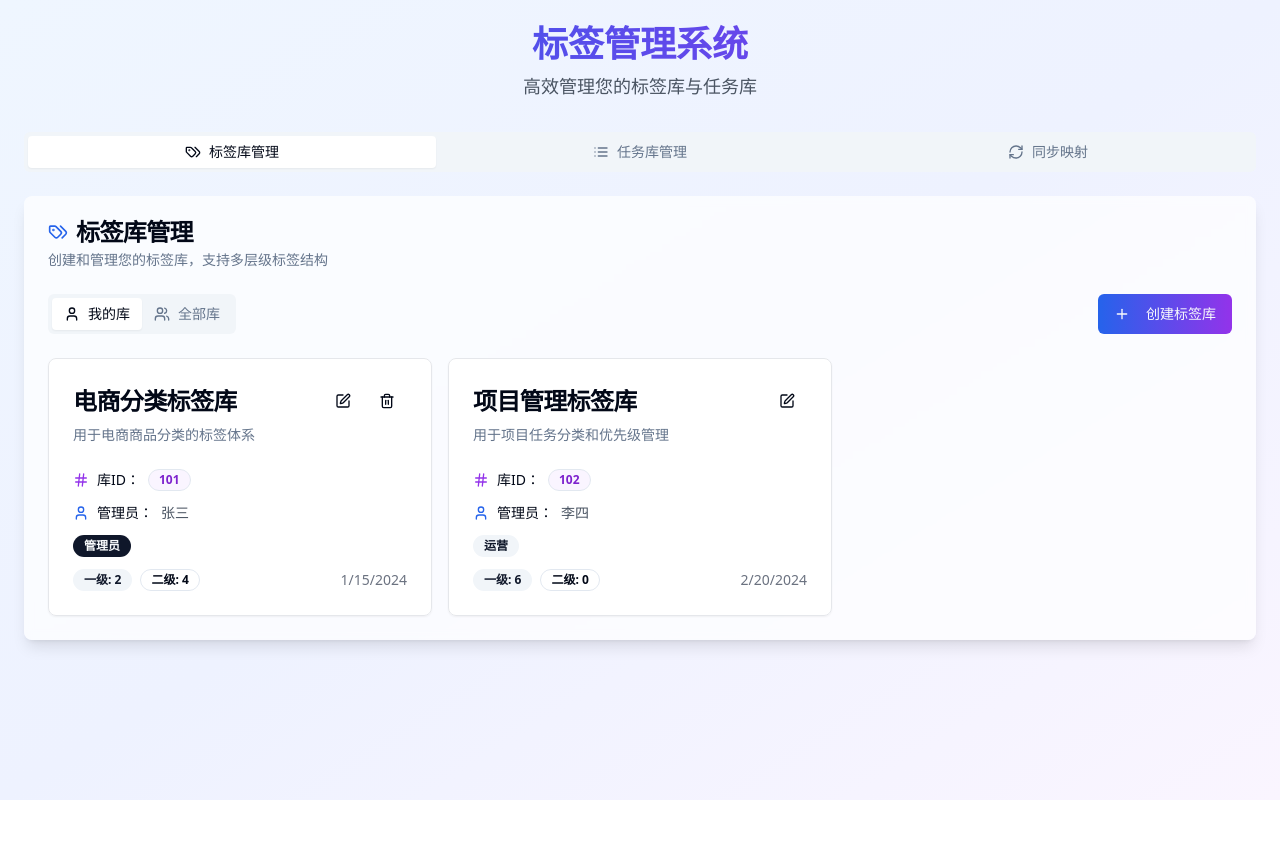
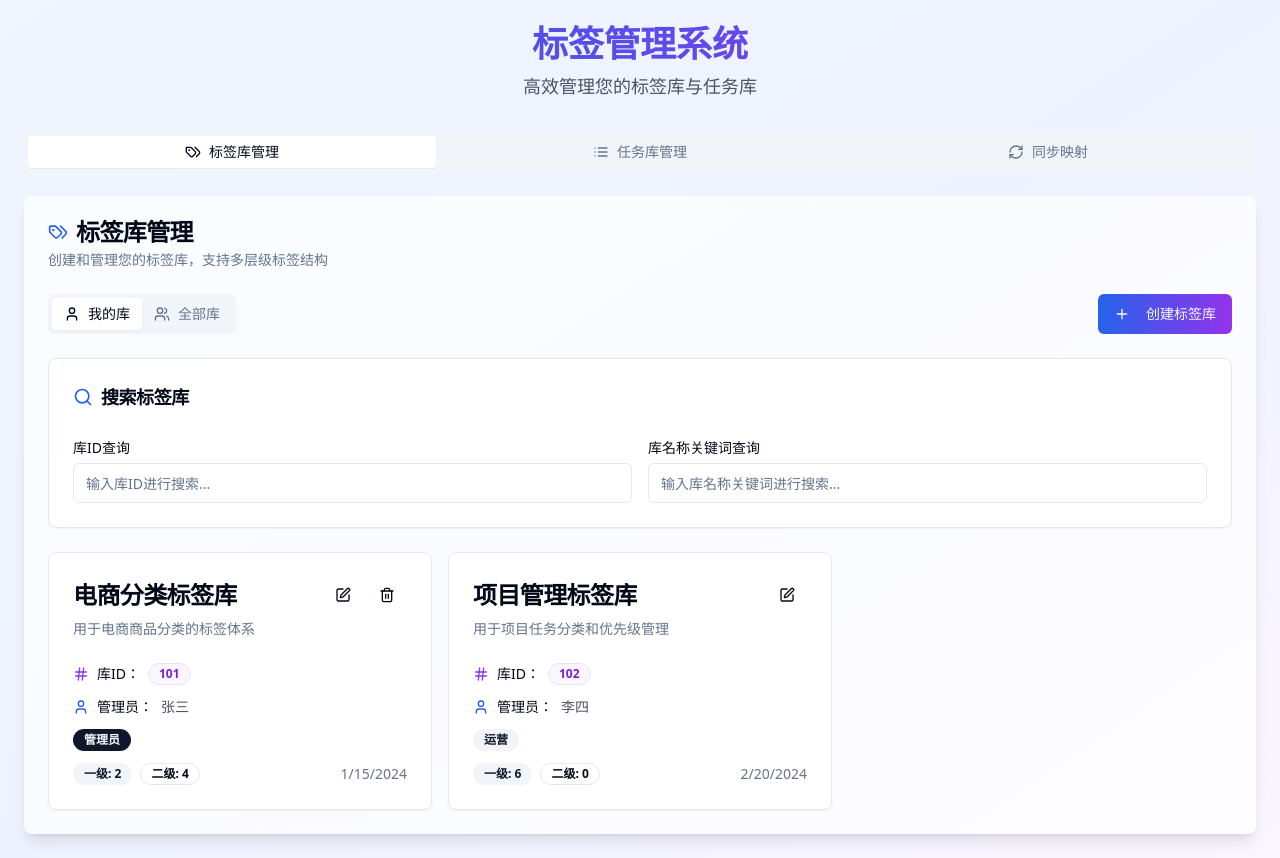
Before and after one commit to monazhu529/cascade-tag-orchestrator, a React (Vite) app: page / in a window 1280 px wide. Before the commit the page ends 800 px from the top, so only its background shows below. Built offline with nearby package versions, Linux system fonts and the light colour scheme.

Commit message:
feat: Add search to "My Libraries" tab
Adds search functionality to the "My Libraries" tab, mirroring the search capabilities of the "All Libraries" tab.

```diff
--- a/src/components/TagLibraryManager.tsx
+++ b/src/components/TagLibraryManager.tsx
@@ -1,3 +1,4 @@
+
 import { useState } from "react";
 import { useNavigate } from "react-router-dom";
 import { Button } from "@/components/ui/button";
@@ -40,6 +41,8 @@ const TagLibraryManager = ({
   const [permissionDialogLibrary, setPermissionDialogLibrary] = useState<TagLibrary | null>(null);
   const [searchLibraryId, setSearchLibraryId] = useState("");
   const [searchLibraryName, setSearchLibraryName] = useState("");
+  const [myLibSearchId, setMyLibSearchId] = useState("");
+  const [myLibSearchName, setMyLibSearchName] = useState("");
   const { toast } = useToast();
 
   // 权限检查函数
@@ -64,9 +67,25 @@ const TagLibraryManager = ({
 
   // 获取我的库和全部库
   const getMyLibraries = (): TagLibrary[] => {
-    return tagLibraries.filter(library =>
+    let myLibraries = tagLibraries.filter(library =>
       permissions.some(p => p.libraryId === library.id && p.userId === currentUser.id)
     );
+
+    // 按库ID过滤
+    if (myLibSearchId.trim()) {
+      myLibraries = myLibraries.filter(library =>
+        library.libraryId.toLowerCase().includes(myLibSearchId.trim().toLowerCase())
+      );
+    }
+
+    // 按库名称关键词过滤
+    if (myLibSearchName.trim()) {
+      myLibraries = myLibraries.filter(library =>
+        library.name.toLowerCase().includes(myLibSearchName.trim().toLowerCase())
+      );
+    }
+
+    return myLibraries;
   };
 
   const getAllLibraries = (): TagLibrary[] => {
@@ -242,8 +261,7 @@ const TagLibraryManager = ({
         </Dialog>
       </div>
 
-      {/* 搜索区域 - 仅在全部库标签页显示 */}
-      {activeTab === "all-libraries" && (
+      {/* 搜索区域 - 在两个标签页都显示 */}
       <Card className="bg-white/50 backdrop-blur-sm">
         <CardHeader>
           <CardTitle className="flex items-center gap-2 text-lg">
@@ -254,27 +272,28 @@ const TagLibraryManager = ({
         <CardContent>
           <div className="grid grid-cols-1 md:grid-cols-2 gap-4">
             <div>
-                <Label htmlFor="search-library-id">库ID查询</Label>
+              <Label htmlFor={activeTab === "my-libraries" ? "my-search-library-id" : "search-library-id"}>库ID查询</Label>
               <Input
-                  id="search-library-id"
-                  value={searchLibraryId}
-                  onChange={(e) => setSearchLibraryId(e.target.value)}
+                id={activeTab === "my-libraries" ? "my-search-library-id" : "search-library-id"}
+                value={activeTab === "my-libraries" ? myLibSearchId : searchLibraryId}
+                onChange={(e) => activeTab === "my-libraries" ? setMyLibSearchId(e.target.value) : setSearchLibraryId(e.target.value)}
                 placeholder="输入库ID进行搜索..."
                 className="mt-1"
               />
             </div>
             <div>
-                <Label htmlFor="search-library-name">库名称关键词查询</Label>
+              <Label htmlFor={activeTab === "my-libraries" ? "my-search-library-name" : "search-library-name"}>库名称关键词查询</Label>
               <Input
-                  id="search-library-name"
-                  value={searchLibraryName}
-                  onChange={(e) => setSearchLibraryName(e.target.value)}
+                id={activeTab === "my-libraries" ? "my-search-library-name" : "search-library-name"}
+                value={activeTab === "my-libraries" ? myLibSearchName : searchLibraryName}
+                onChange={(e) => activeTab === "my-libraries" ? setMyLibSearchName(e.target.value) : setSearchLibraryName(e.target.value)}
                 placeholder="输入库名称关键词进行搜索..."
                 className="mt-1"
               />
             </div>
           </div>
-            {(searchLibraryId || searchLibraryName) && (
+          {((activeTab === "my-libraries" && (myLibSearchId || myLibSearchName)) ||
+            (activeTab === "all-libraries" && (searchLibraryId || searchLibraryName))) && (
             <div className="mt-4 flex items-center gap-2 text-sm text-gray-600">
               <Search className="w-4 h-4" />
               找到 {displayLibraries.length} 个匹配的标签库
@@ -282,8 +301,13 @@ const TagLibraryManager = ({
                 variant="ghost"
                 size="sm"
                 onClick={() => {
+                  if (activeTab === "my-libraries") {
+                    setMyLibSearchId("");
+                    setMyLibSearchName("");
+                  } else {
                     setSearchLibraryId("");
                     setSearchLibraryName("");
+                  }
                 }}
                 className="ml-auto text-blue-600 hover:text-blue-800"
               >
@@ -293,7 +317,6 @@ const TagLibraryManager = ({
           )}
         </CardContent>
       </Card>
-      )}
 
       {displayLibraries.length === 0 ? (
         <Card className="border-dashed border-2 border-gray-300">
@@ -301,13 +324,17 @@ const TagLibraryManager = ({
             <Tag className="w-12 h-12 text-gray-400 mb-4" />
             <p className="text-gray-500 text-center">
               {activeTab === "my-libraries"
-                ? "您还没有权限访问任何标签库"
+                ? (myLibSearchId || myLibSearchName)
+                  ? "没有找到匹配的标签库"
+                  : "您还没有权限访问任何标签库"
                 : (searchLibraryId || searchLibraryName)
                   ? "没有找到匹配的标签库"
                   : "还没有标签库"
               }<br />
               {activeTab === "my-libraries"
-                ? "向管理员申请权限或创建新的标签库"
+                ? (myLibSearchId || myLibSearchName)
+                  ? "请尝试调整搜索条件"
+                  : "向管理员申请权限或创建新的标签库"
                 : (searchLibraryId || searchLibraryName)
                   ? "请尝试调整搜索条件"
                   : "点击上方按钮创建您的第一个标签库"
```
Lines whose indentation alone changed are shown as unchanged.
